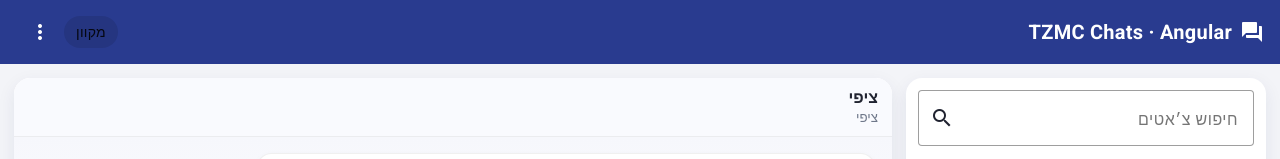
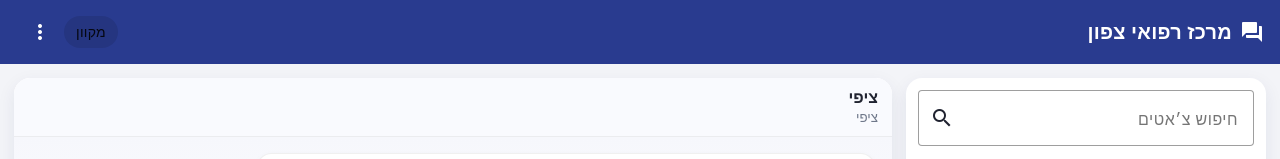
Before and after one commit to jammalmassalha/tzmc.push.app, an Angular app in the folder frontend/: page /subscribesin/chats in a window 1280 px wide. Shown: the top 159 px of the page. Built offline with nearby package versions, Linux system fonts and the light colour scheme; no server answers; sample sign-in values are in the browser's storage.

Commit message:
אקדא

```diff
--- a/frontend/src/app/features/chat/chat-shell.component.html
+++ b/frontend/src/app/features/chat/chat-shell.component.html
@@ -2,7 +2,7 @@
   <mat-toolbar class="app-toolbar">
     <div class="brand">
       <mat-icon>forum</mat-icon>
-      <span>TZMC Chats · Angular</span>
+      <span>מרכז רפואי צפון</span>
     </div>
 
     <span class="spacer"></span>
```
